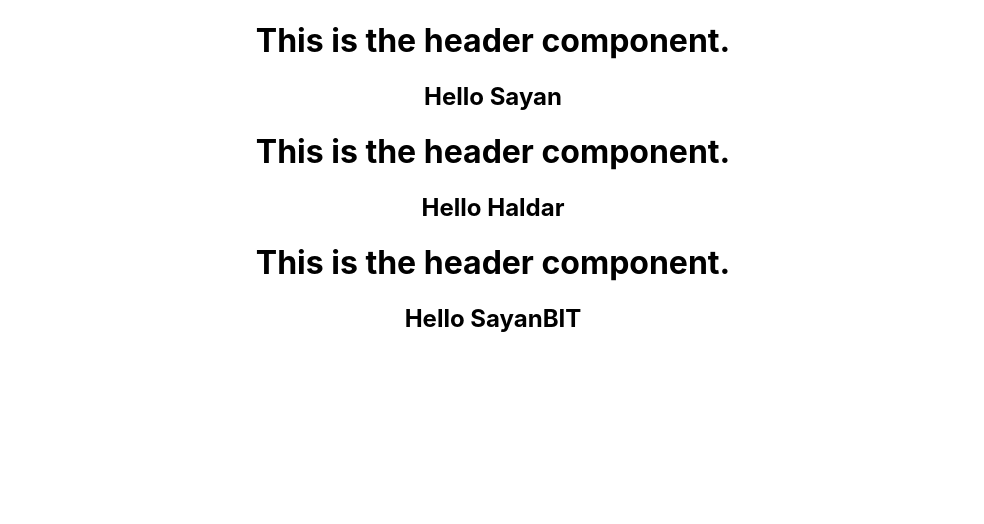
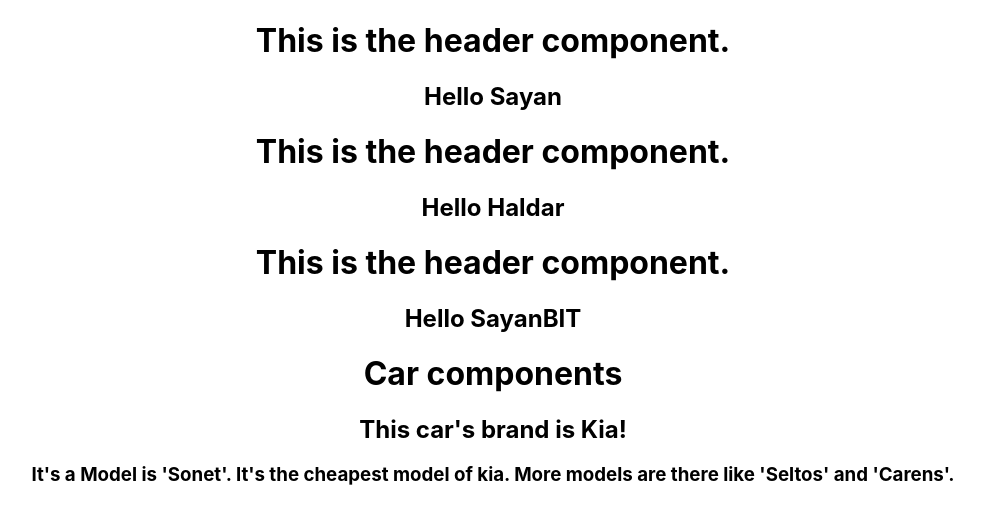
Before and after one commit to SayanH-BIT/ReactJs_Concepts, a React (Create React App) app in the folder react-concepts/: page / in a window 1280 px wide. Shown: the top 524 px of the page, without its empty margins (147-1131 px from the left). Built offline with nearby package versions, Linux system fonts and the light colour scheme.

Commit message:
props concept updated with example

```diff
--- a/react-concepts/src/App.js
+++ b/react-concepts/src/App.js
@@ -1,11 +1,15 @@
 // import logo from './logo.svg';
 import './App.css';
+import ExampleCarComponent from './props_concept/ExampleCarComponent';
 import Props1 from './props_concept/Props1';
 
 function App() {
   return (
     <div className="App">
       <Props1/>
+
+      {/* fetching car name, car info to car component and showing it on the browser -> application of props */}
+      <ExampleCarComponent/>
     </div>
   );
 }
--- /dev/null
+++ b/react-concepts/src/props_concept/ExampleCarComponent.jsx
@@ -0,0 +1,19 @@
+import React from 'react'
+import ExampleCarName from './ExampleCarName';
+import ExampleCarInfo from './ExampleCarInfo';
+
+const ExampleCarComponent = (props) => {
+    const carInfo = "Model is 'Sonet'. It's the cheapest model of kia. More models are there like 'Seltos' and 'Carens'. "
+    console.log("car component= ",props);
+    //fetching data from other files using props
+    const carName = "Kia";
+    return (
+        <div>
+            <h1> Car components </h1>
+            <ExampleCarName brand = "Kia" />
+            <ExampleCarInfo carInfo = {carInfo}/>
+        </div>
+    )
+}
+
+export default ExampleCarComponent
--- /dev/null
+++ b/react-concepts/src/props_concept/ExampleCarInfo.jsx
@@ -0,0 +1,12 @@
+import React from 'react'
+import ExampleCarComponent from './ExampleCarComponent'
+
+const ExampleCarInfo = (props) => {
+    return (
+        <div>
+            <h3> It's a {props.carInfo} </h3>
+        </div>
+    )
+}
+
+export default ExampleCarInfo
--- /dev/null
+++ b/react-concepts/src/props_concept/ExampleCarName.jsx
@@ -0,0 +1,11 @@
+import React from 'react'
+
+const ExampleCarName = (props) => {
+    return (
+        <div>
+            <h2>This car's brand is {props.brand}! </h2>
+        </div>
+    )
+}
+
+export default ExampleCarName
--- a/react-concepts/src/props_concept/HeaderComp.jsx
+++ b/react-concepts/src/props_concept/HeaderComp.jsx
@@ -6,6 +6,8 @@ const HeaderComp = (props) => {     //passing the props method through that func
     name : "Haldar"
     [[Prototype]]: Object
     */
+    //props.name = "Sara";
+    //error => cannot assign to read-only property
     return (
         <div>
             <h1> This is the header component. </h1>
```
